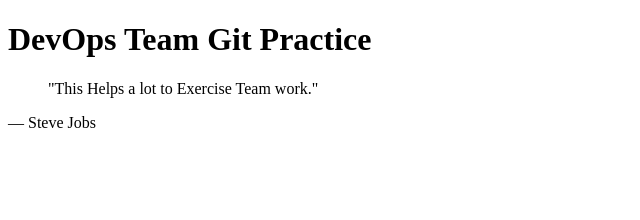
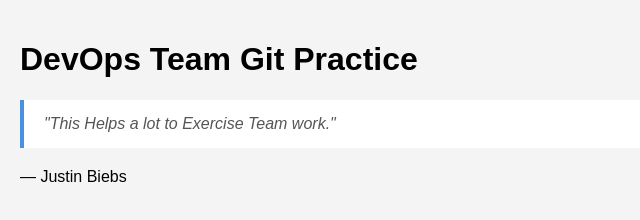
Before and after one commit to Zigget/GitLab, a plain HTML site: page index.html in a window 1280 px wide. Shown: the whole page, without its empty margins (0-640 px from the left). Drawn offline with Linux system fonts and the light colour scheme.

Commit message:
Sidzyik: Update style.css and link it to  index.html
Sidzyik: Update style.css and link it to  index.html

```diff
--- a/Style.css
+++ b/Style.css
@@ -0,0 +1,16 @@
+body {
+  background-color: #f4f4f4;
+  font-family: Arial, sans-serif;
+  margin: 0;
+  padding: 20px;
+}
+
+/* Style a quote section */
+blockquote {
+  background: #ffffff;
+  border-left: 4px solid #4a90e2;
+  padding: 15px 20px;
+  margin: 20px 0;
+  font-style: italic;
+  color: #555;
+}
--- a/index.html
+++ b/index.html
@@ -3,6 +3,7 @@
 <head>
     <meta charset="UTF-8">
     <title>Team Git Practice</title>
+    <link rel="stylesheet" href="style.css">
 </head>
 
 <body>
@@ -13,7 +14,7 @@
         "This Helps a lot to Exercise Team work."
     </blockquote>
 
-    <p>— Steve Jobs</p>
+    <p>— Justin Biebs</p>
 
 </body>
 </html>
```
